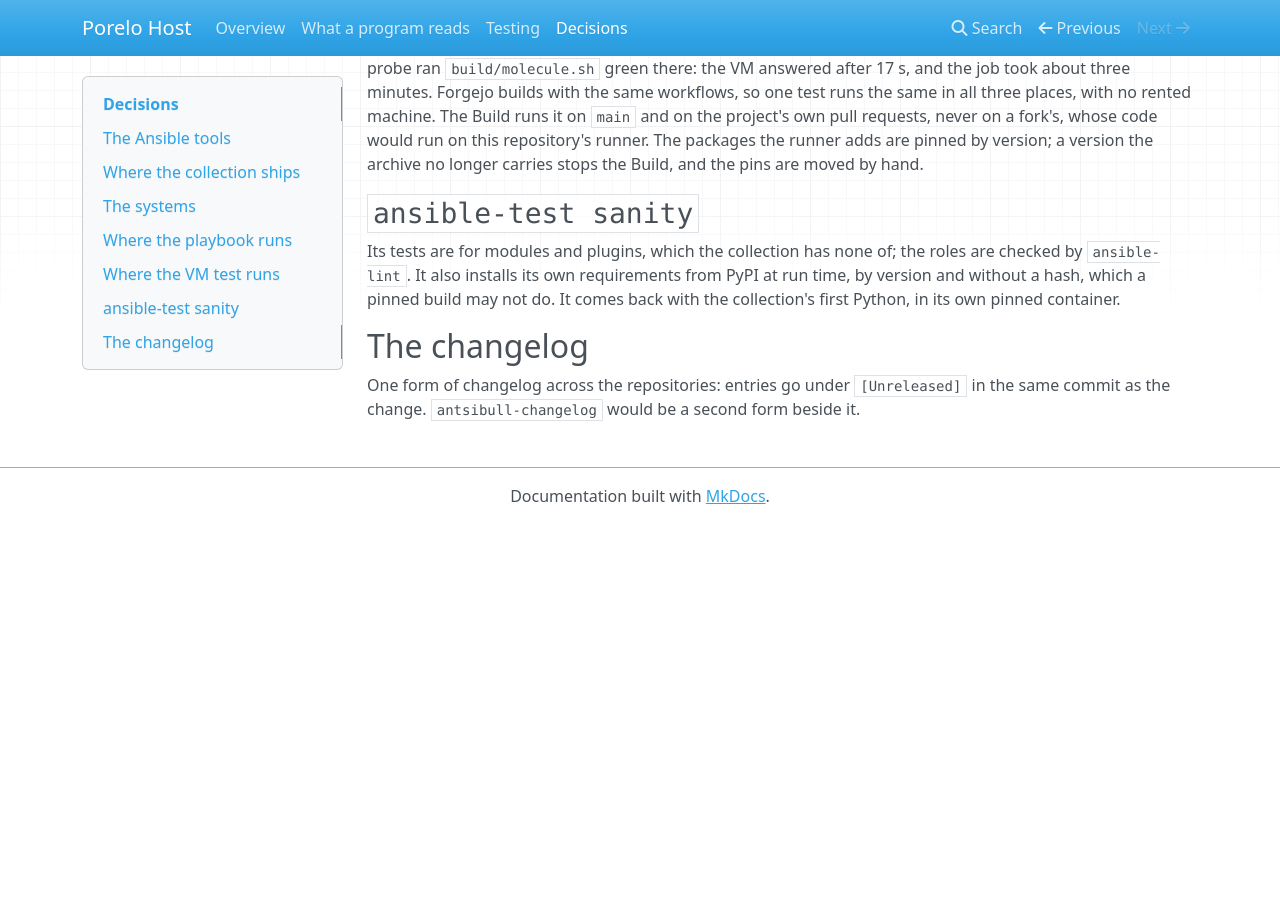
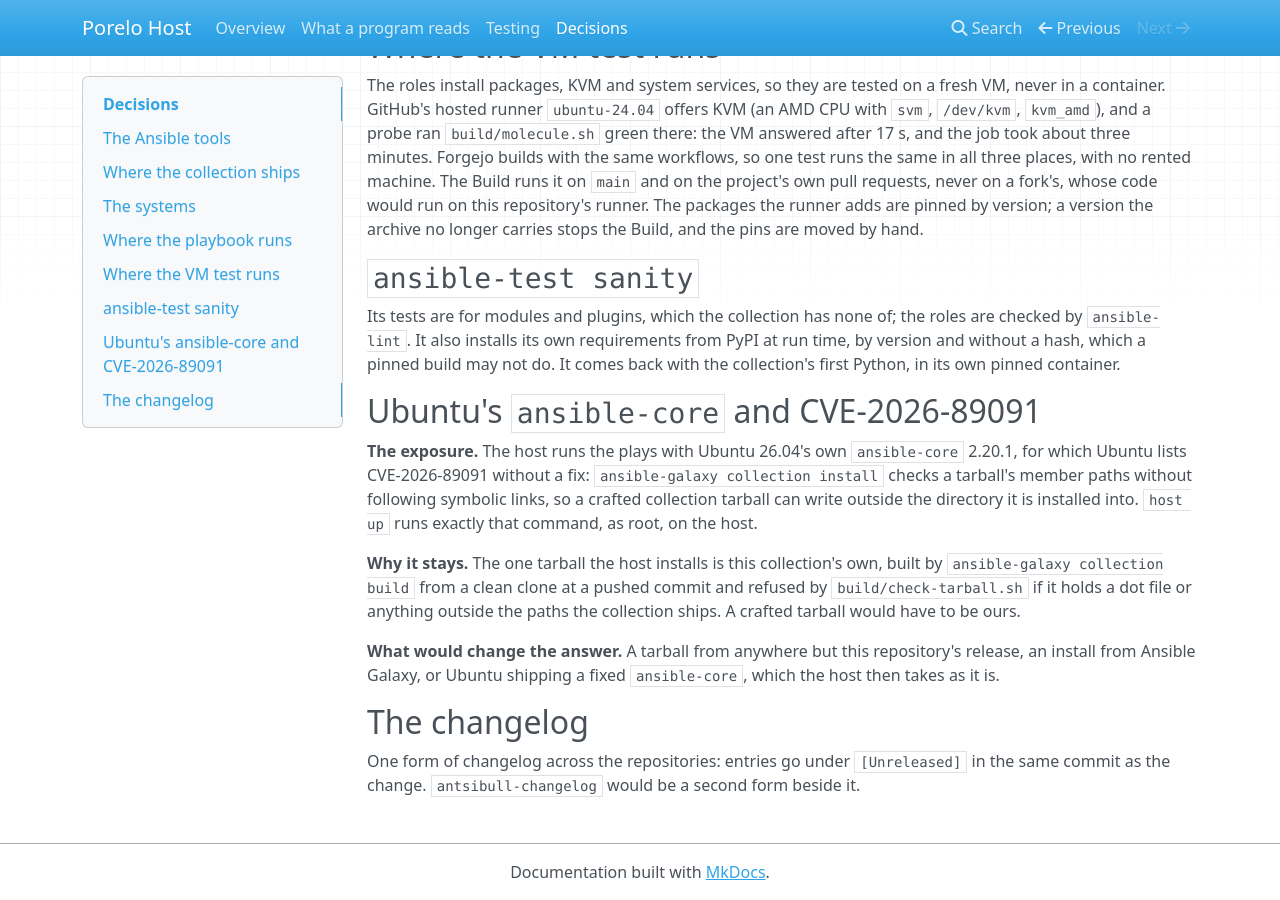
Before and after one commit to porelo-ai/porelo-host, an MkDocs documentation site: the page built from doc/decisions.md, in a window 1280 px wide and 900 px high, scrolled down 1286 px. Built offline with MkDocs 1.6.1, drawn with Linux system fonts in a browser that asks for light colours; nearby versions of some CDN libraries; before the commit the page ends 1810 px from its top, so only the background shows below that; some of the changed text lies outside the part shown.

Commit message:
Accept ansible-core's advisory for our tarball; plan releases [skip ci]
Assisted-by: Claude Code, claude-opus-5-5

```diff
--- a/doc/decisions.md
+++ b/doc/decisions.md
@@ -11,6 +11,7 @@ says why.
 | Where the playbook runs | On the host itself, with Ubuntu's own `ansible-core` and `-c local`. | [Why](#where-the-playbook-runs) |
 | Where the VM test runs | On a libvirt VM per run everywhere: here, in the GitHub Build and in the Forgejo build. | [Why](#where-the-vm-test-runs) |
 | `ansible-test sanity` | Left out until the collection holds Python. | [Why](#ansible-test-sanity) |
+| Ubuntu's `ansible-core` and CVE-2026-89091 | An accepted risk: the one tarball the host installs is the collection's own. | [Why](#ubuntus-ansible-core-and-cve-2026-89091) |
 | The changelog | `CHANGELOG.md`, Keep a Changelog, as in every Porelo repository; no `antsibull-changelog`. | [Why](#the-changelog) |
 
 ## The Ansible tools
@@ -54,6 +55,20 @@ Its tests are for modules and plugins, which the collection has none of; the rol
 also installs its own requirements from PyPI at run time, by version and without a hash, which a pinned build may not
 do. It comes back with the collection's first Python, in its own pinned container.
 
+## Ubuntu's `ansible-core` and CVE-2026-89091
+
+**The exposure.** The host runs the plays with Ubuntu 26.04's own `ansible-core` 2.20.1, for which Ubuntu lists
+CVE-2026-89091 without a fix: `ansible-galaxy collection install` checks a tarball's member paths without following
+symbolic links, so a crafted collection tarball can write outside the directory it is installed into. `host up`
+runs exactly that command, as root, on the host.
+
+**Why it stays.** The one tarball the host installs is this collection's own, built by `ansible-galaxy collection
+build` from a clean clone at a pushed commit and refused by `build/check-tarball.sh` if it holds a dot file or
+anything outside the paths the collection ships. A crafted tarball would have to be ours.
+
+**What would change the answer.** A tarball from anywhere but this repository's release, an install from Ansible
+Galaxy, or Ubuntu shipping a fixed `ansible-core`, which the host then takes as it is.
+
 ## The changelog
 
 One form of changelog across the repositories: entries go under `[Unreleased]` in the same commit as the change.
```
Also changed, not shown: issues/HO13-A-Release-Carries-Its-Tarball-And-Digest.md (added, +35 -0 lines), issues/README.md (+6 -0 lines).
